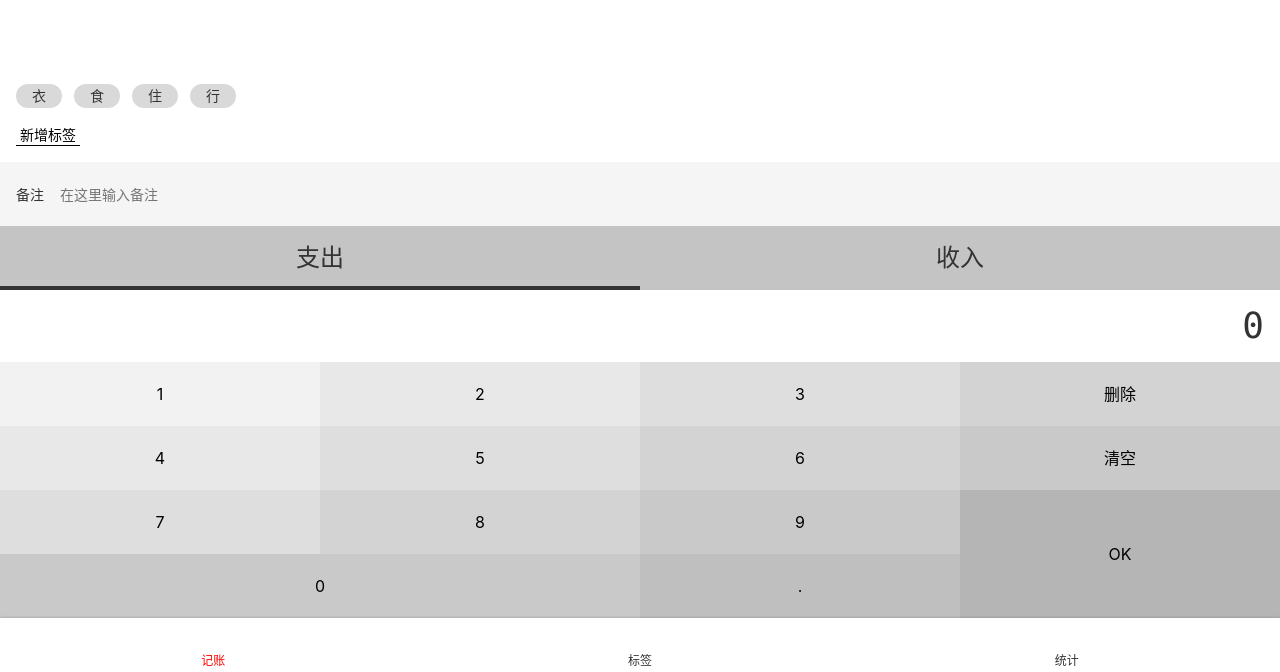
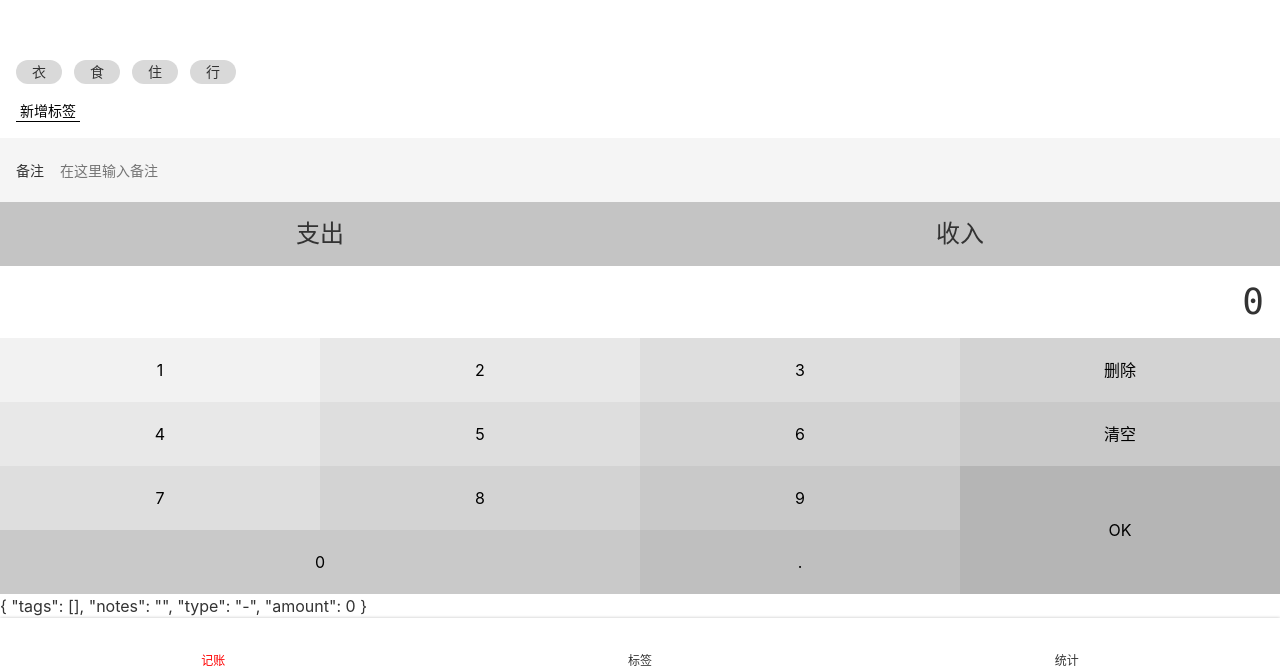
Before and after one commit to awttt/money, a Vue app: page /#/money in a window 1280 px wide. Shown: the part 128-800 px from the top of the page. Built offline with nearby package versions, Linux system fonts and the light colour scheme.

Commit message:
收集数据

```diff
--- a/src/components/Money1/Notes.vue
+++ b/src/components/Money1/Notes.vue
@@ -11,11 +11,16 @@
 
 <script lang="ts">
   import Vue from 'vue';
-  import {Component} from 'vue-property-decorator';
+  import {Component, Watch} from 'vue-property-decorator';
 
   @Component
   export default class Notes extends Vue {
     value = '';
+  @Watch('value')
+    onValueChanged(value: string,oldValue: string){
+    this.$emit('update:value',value)
+  }
+
   }
 
 </script>
--- a/src/components/Money1/NumberPad.vue
+++ b/src/components/Money1/NumberPad.vue
@@ -13,7 +13,7 @@
       <button @click="inputContent">7</button>
       <button @click="inputContent">8</button>
       <button @click="inputContent">9</button>
-      <button class="OK">OK</button>
+      <button @click="OK" class="OK">OK</button>
       <button @click="inputContent" class="zero">0</button>
       <button @click="inputContent">.</button>
     </div>
@@ -56,6 +56,9 @@
       this.output = '0';
     }
 
+    OK(){
+      this.$emit('update:value',this.output)
+    }
   }
 
 
--- a/src/components/Money1/Tags.vue
+++ b/src/components/Money1/Tags.vue
@@ -31,6 +31,7 @@
       } else {
         this.selectedTags.push(tag);
       }
+      this.$emit('update:value',this.selectedTags)
     }
 
     create() {
--- a/src/components/Money1/Types.vue
+++ b/src/components/Money1/Types.vue
@@ -12,20 +12,22 @@
 
 <script lang="ts">
   import Vue from 'vue';
-  import {Component, Prop} from 'vue-property-decorator';
+  import {Component, Prop, Watch} from 'vue-property-decorator';
 
   @Component
   export default class Types extends Vue {
-    type = '-'; //‘-’表示支出，‘+’表示收入
+
 
     @Prop(Number) propA: number | undefined;
     //运行时类型 Number    编译时类型number | undefined;
+
+    @Prop() readonly value!: string;
 
     selectType(type: string) {//type只能是‘-’和‘+’其中一个
       if (type !== '-' && type !== '+') {
         throw new Error('type is unknown');
       }
-      this.type = type;
+
     }
 
   }
--- a/src/views/Money.vue
+++ b/src/views/Money.vue
@@ -1,29 +1,46 @@
 <template>
   <Layout class-prefix="layout">
-    <NumberPad/>
-    <Types/>
-    <Notes/>
-    <Tags :data-source.sync="tags"/>
+    {{record}}
+    <NumberPad @update:value="onUpdateAmount"/>
+    <Types :value.sync="record.type"/>
+    <Notes @update:value="onUpdateNotes"/>
+    <Tags :data-source.sync="tags" @update:value="onUpdateTags"/>
   </Layout>
 </template>
 
 <script lang="ts">
 
-
+  import Vue from 'vue';
   import NumberPad from '@/components/Money1/NumberPad.vue';
   import Tags from '@/components/Money1/Tags.vue';
   import Types from '@/components/Money1/Types.vue';
   import Notes from '@/components/Money1/Notes.vue';
+  import {Component} from 'vue-property-decorator';
 
-  export default {
-    name: 'Money',
-    components: {Notes, Types, Tags, NumberPad},
-    data() {
-      return {
-        tags: ['衣', '食', '住', '行']
-      };
+  type Record = {
+    tags: string[];
+    notes: string;
+    type: string;
+    amount: number;
+  }
+
+  @Component({components: {Notes, Types, Tags, NumberPad},})
+  export default class Money extends Vue {
+    tags = ['衣', '食', '住', '行'];
+    record: Record = {tags: [], notes: '', type: '-', amount: 0};
+
+    onUpdateTags(value: string[]) {
+      this.record.tags = value;
     }
-  };
+
+    onUpdateNotes(value: string) {
+      this.record.notes = value;
+    }
+
+    onUpdateAmount(value: string) {
+      this.record.amount = parseFloat(value);
+    }
+  }
 </script>
 
 <style lang="scss">
```
Lines whose indentation alone changed are shown as unchanged.
